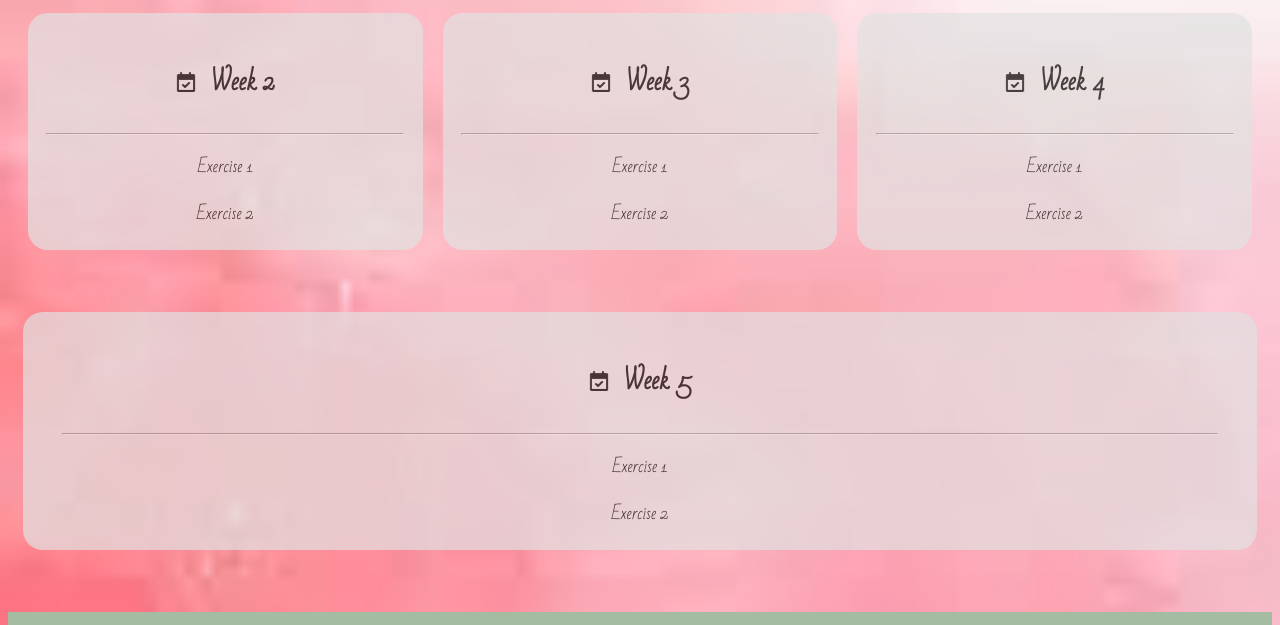
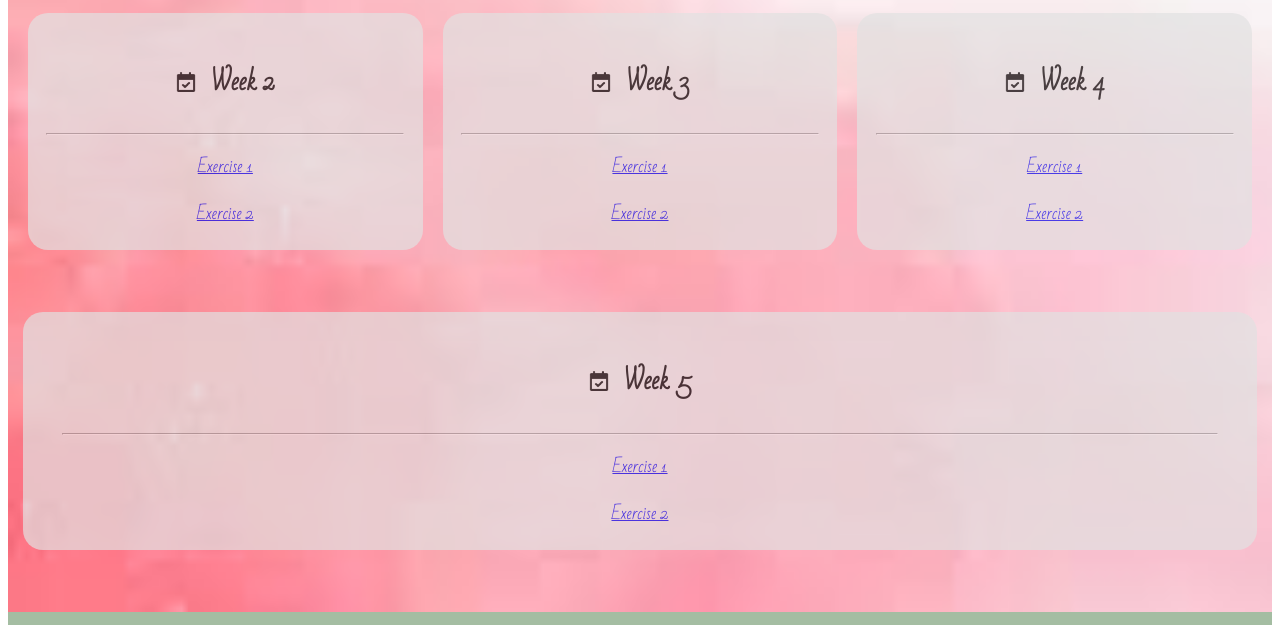
Before and after one commit to GohXiaoFui/GohXiaoFui.github.io, a plain HTML site: page week5/exe4.html in a window 1280 px wide. Shown: the part 676-1301 px from the top of the page. Drawn offline with Linux system fonts and the light colour scheme; a web font is replaced by a local one.

Commit message:
navigation bar portfolio

```diff
--- a/week5/exe4.html
+++ b/week5/exe4.html
@@ -32,6 +32,12 @@
             display: flex;
             margin-left: 10px;
             margin-right: 10px;
+        }
+
+        .content {
+            background-size: cover;
+            background-image: url(" image/bg.jpg");
+            background-size: cover;
         }
 
         .bio {
@@ -104,8 +110,6 @@
         }
 
         body {
-            background-image: url(" image/bg.jpg");
-            background-size: cover;
             font-family: "Bad Script", cursive;
         }
     </style>
@@ -130,9 +134,9 @@
         </div>
     </header>
 
+    <!--intro part-->
+    <div class="content">
         <br /><br />
-
-    <!--intro part-->
         <div class="bio">
             <img src="image/myself.jpg" alt="myself" height="300" class="pic">
             <h2>Goh Xiao Fui</h2>
@@ -150,45 +154,64 @@
                     <h2>Week 2</h2>
                 </div>
                 <hr class="line"> <!-- Adds a horizontal line here -->
+                <a href="http://127.0.0.1:5500/week2/exe1.html">
                     <p>Exercise 1</p>
+                </a>
+                <a href="http://127.0.0.1:5500/week2/exe2.html">
                     <p>Exercise 2</p>
+                </a>
             </div>
+
             <div class="column">
                 <div class="space">
                     <img src="image/cc.png" alt="calender" height="20">
                     <h2> Week 3</h2>
                 </div>
                 <hr class="line"> <!-- Adds a horizontal line here -->
+                <a href="http://127.0.0.1:5500/week3/exe1.html">
                     <p>Exercise 1</p>
+                </a>
+                <a href="http://127.0.0.1:5500/week3/exe2.html">
                     <p>Exercise 2</p>
+                </a>
             </div>
+
             <div class="column">
                 <div class="space">
                     <img src="image/cc.png" alt="calender" height="20">
                     <h2> Week 4</h2>
                 </div>
                 <hr class="line"> <!-- Adds a horizontal line here -->
+                <a href="http://127.0.0.1:5500/week4/exe1.html">
                     <p>Exercise 1</p>
+                </a>
+                <a href="http://127.0.0.1:5500/week4/exe2.html">
                     <p>Exercise 2</p>
+                </a>
             </div>
         </div>
 
         <br /><br />
 
         <!--column 2-->
-    <div class="column4">
+        <div class=" column4">
             <div class="space">
                 <img src="image/cc.png" alt="calender" height="20">
                 <h2> Week 5</h2>
             </div>
             <hr class="line"> <!-- Adds a horizontal line here -->
+            <a href="http://127.0.0.1:5500/week5/exe1.html">
                 <p>Exercise 1</p>
+            </a>
+            <a href="http://127.0.0.1:5500/week5/exe2.html">
                 <p>Exercise 2</p>
+            </a>
+        </div>
+        <br /><br />
     </div>
 
-    <br /><br />
-
     <!--footer-->
+    <footer>
         <div class="head footer">
             <div class="ca">
                 <a href="https://www.facebook.com/">
@@ -203,6 +226,7 @@
             </div>
             <p>2024 Goh Xiao Fui. All right reserved.</p>
         </div>
+    </footer>
 </body>
 
 </html>
```
Lines whose indentation alone changed are shown as unchanged.
